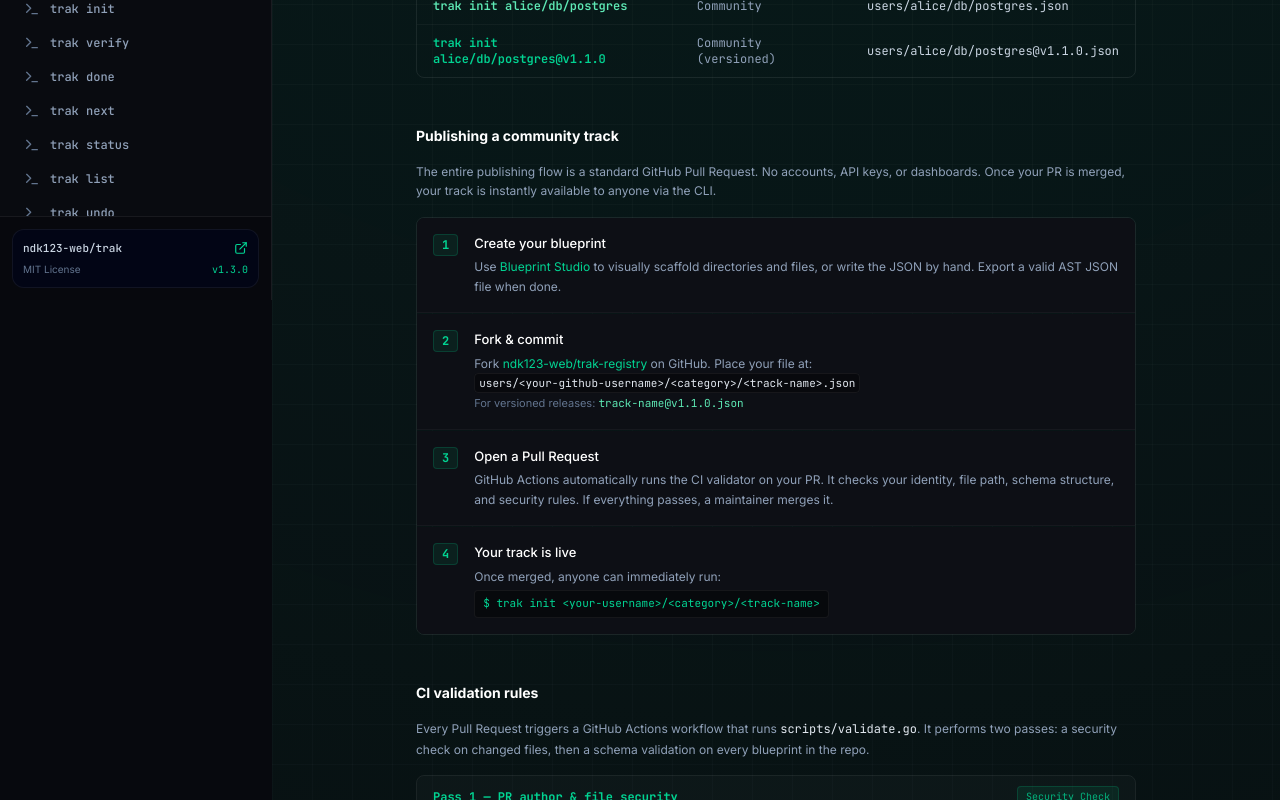
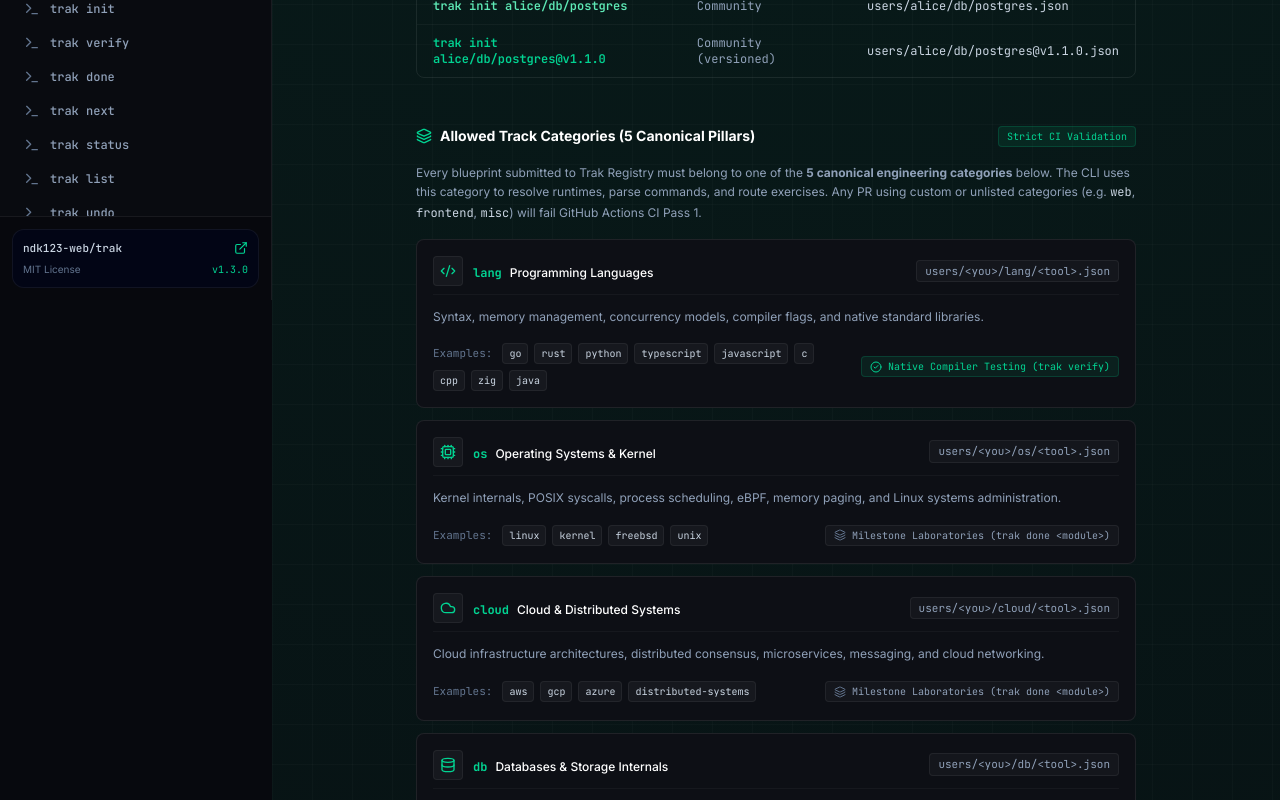
Before and after one commit to ndk123-web/trak-web, a Next.js app: page /registry in a window 1280 px wide. Shown: the part 500-1300 px from the top of the page. Built offline with nearby package versions, Linux system fonts and the light colour scheme.

Commit message:
feat: updated registry page

```diff
--- a/src/app/registry/page.tsx
+++ b/src/app/registry/page.tsx
@@ -2,7 +2,8 @@
 
 import React, { useState } from "react";
 import Link from "next/link";
-import { BookOpen, Terminal, Copy, Check, ChevronDown, ArrowRight } from "lucide-react";
+import { BookOpen, Terminal, Copy, Check, ChevronDown, ArrowRight, Layers, ShieldCheck, CheckCircle2 } from "lucide-react";
+import { CategoryIcon } from "@/components/CategoryIcon";
 
 function FAQItem({ q, children }: { q: string; children: React.ReactNode }) {
   const [open, setOpen] = useState(false);
@@ -124,6 +125,130 @@ export default function RegistryPage() {
               </tr>
             </tbody>
           </table>
+        </div>
+      </section>
+
+      {/* ── Allowed Categories Specification ── */}
+      <section className="space-y-4">
+        <div className="flex flex-col sm:flex-row sm:items-center justify-between gap-2">
+          <h2 className="text-sm font-bold text-white flex items-center gap-2">
+            <Layers className="w-4 h-4 text-emerald-400" />
+            Allowed Track Categories (5 Canonical Pillars)
+          </h2>
+          <span className="text-[10px] font-mono text-emerald-400 bg-emerald-500/10 px-2 py-0.5 rounded border border-emerald-500/20 self-start sm:self-auto">
+            Strict CI Validation
+          </span>
+        </div>
+        <p className="text-xs text-slate-400 font-sans leading-relaxed">
+          Every blueprint submitted to Trak Registry must belong to one of the <strong>5 canonical engineering categories</strong> below. The CLI uses this category to resolve runtimes, parse commands, and route exercises. Any PR using custom or unlisted categories (e.g. <code className="text-slate-300 font-mono">web</code>, <code className="text-slate-300 font-mono">frontend</code>, <code className="text-slate-300 font-mono">misc</code>) will fail GitHub Actions CI Pass 1.
+        </p>
+
+        <div className="space-y-3">
+          {[
+            {
+              id: "lang",
+              name: "Programming Languages",
+              scope: "Syntax, memory management, concurrency models, compiler flags, and native standard libraries.",
+              examples: ["go", "rust", "python", "typescript", "javascript", "c", "cpp", "zig", "java"],
+              automatedVerify: true,
+              verificationLabel: "Native Compiler Testing (trak verify)",
+            },
+            {
+              id: "os",
+              name: "Operating Systems & Kernel",
+              scope: "Kernel internals, POSIX syscalls, process scheduling, eBPF, memory paging, and Linux systems administration.",
+              examples: ["linux", "kernel", "freebsd", "unix"],
+              automatedVerify: false,
+              verificationLabel: "Milestone Laboratories (trak done <module>)",
+            },
+            {
+              id: "cloud",
+              name: "Cloud & Distributed Systems",
+              scope: "Cloud infrastructure architectures, distributed consensus, microservices, messaging, and cloud networking.",
+              examples: ["aws", "gcp", "azure", "distributed-systems"],
+              automatedVerify: false,
+              verificationLabel: "Milestone Laboratories (trak done <module>)",
+            },
+            {
+              id: "db",
+              name: "Databases & Storage Internals",
+              scope: "Storage engines, Write-Ahead Logging (WAL), B-Trees/LSM-Trees, indexing, crash recovery, and ACID isolation.",
+              examples: ["postgres", "redis", "mysql", "sqlite", "mongodb"],
+              automatedVerify: false,
+              verificationLabel: "Milestone Laboratories (trak done <module>)",
+            },
+            {
+              id: "tool",
+              name: "DevOps & Developer Tooling",
+              scope: "Container engines, CI/CD orchestration, Infrastructure as Code, configuration managers, and dev tools.",
+              examples: ["docker", "kubernetes", "ansible", "git", "terraform"],
+              automatedVerify: false,
+              verificationLabel: "Milestone Laboratories (trak done <module>)",
+            },
+          ].map((cat) => (
+            <div
+              key={cat.id}
+              className="p-4 rounded-lg bg-[#0d0f15] border border-white/[0.08] hover:border-emerald-500/30 transition-colors space-y-3"
+            >
+              <div className="flex flex-col sm:flex-row sm:items-center justify-between gap-2 pb-2 border-b border-white/[0.04]">
+                <div className="flex items-center gap-2.5">
+                  <div className="p-1.5 rounded bg-white/[0.04] border border-white/[0.06]">
+                    <CategoryIcon category={cat.id} className="w-4 h-4 text-emerald-400" />
+                  </div>
+                  <div>
+                    <span className="text-xs font-mono font-bold text-emerald-400 mr-2">{cat.id}</span>
+                    <span className="text-xs font-medium text-white">{cat.name}</span>
+                  </div>
+                </div>
+                <div className="flex items-center gap-2">
+                  <span className="text-[11px] font-mono text-slate-400 bg-white/[0.03] px-2 py-0.5 rounded border border-white/[0.06]">
+                    users/&lt;you&gt;/{cat.id}/&lt;tool&gt;.json
+                  </span>
+                </div>
+              </div>
+
+              <p className="text-xs text-slate-400 font-sans leading-relaxed">
+                {cat.scope}
+              </p>
+
+              <div className="flex flex-col sm:flex-row sm:items-center justify-between gap-3 pt-1">
+                <div className="flex flex-wrap items-center gap-1.5">
+                  <span className="text-[11px] font-mono text-slate-500 mr-1">Examples:</span>
+                  {cat.examples.map((ex) => (
+                    <span
+                      key={ex}
+                      className="text-[10px] font-mono text-slate-300 bg-white/[0.04] px-1.5 py-0.5 rounded border border-white/[0.06]"
+                    >
+                      {ex}
+                    </span>
+                  ))}
+                </div>
+                <div className="shrink-0">
+                  {cat.automatedVerify ? (
+                    <span className="inline-flex items-center gap-1.5 text-[10px] font-mono text-emerald-400 bg-emerald-500/10 px-2 py-0.5 rounded border border-emerald-500/20">
+                      <CheckCircle2 className="w-3 h-3 text-emerald-400" />
+                      {cat.verificationLabel}
+                    </span>
+                  ) : (
+                    <span className="inline-flex items-center gap-1.5 text-[10px] font-mono text-slate-400 bg-white/[0.03] px-2 py-0.5 rounded border border-white/[0.06]">
+                      <Layers className="w-3 h-3 text-slate-500" />
+                      {cat.verificationLabel}
+                    </span>
+                  )}
+                </div>
+              </div>
+            </div>
+          ))}
+        </div>
+
+        <div className="p-3.5 rounded-lg bg-emerald-500/[0.04] border border-emerald-500/20 text-xs text-slate-300 space-y-1">
+          <div className="font-semibold text-emerald-400 flex items-center gap-1.5">
+            <ShieldCheck className="w-4 h-4" />
+            Guideline for Contributors:
+          </div>
+          <p className="text-[11px] text-slate-400 font-sans leading-relaxed">
+            When creating a <code className="text-emerald-400 font-mono">lang</code> track, include runnable test harnesses (<code className="text-slate-300 font-mono">exercise_test.go</code>, <code className="text-slate-300 font-mono">exercise_test.py</code>, etc.) so users can run <code className="text-emerald-400 font-mono">trak verify</code> with their native compiler. For <code className="text-slate-300 font-mono">os</code>, <code className="text-slate-300 font-mono">cloud</code>, <code className="text-slate-300 font-mono">db</code>, and <code className="text-slate-300 font-mono">tool</code> tracks, focus on declarative config files (<code className="text-slate-300 font-mono">docker-compose.yml</code>, playbooks, SQL scripts) and step-by-step architectural READMEs.
+          </p>
         </div>
       </section>
 
@@ -326,7 +451,7 @@ export default function RegistryPage() {
             No. Official templates are maintained by the repo owner. If you try to modify anything under <code className="text-slate-300 font-mono">templates/</code>, the CI rejects with: <code className="text-slate-300 font-mono">&quot;cannot modify official templates/&quot;</code>. Create your own version under <code className="text-slate-300 font-mono">users/alice/lang/go.json</code> instead.
           </FAQItem>
           <FAQItem q="What categories can I use?">
-            Five: <code className="text-slate-300 font-mono">lang</code> (programming languages), <code className="text-slate-300 font-mono">os</code> (operating systems), <code className="text-slate-300 font-mono">cloud</code> (cloud platforms), <code className="text-slate-300 font-mono">db</code> (databases), and <code className="text-slate-300 font-mono">tool</code> (devtools &amp; frameworks). Using anything else fails validation.
+            You must use one of the five canonical categories: <code className="text-emerald-400 font-mono">lang</code> (programming languages), <code className="text-emerald-400 font-mono">os</code> (operating systems &amp; kernel), <code className="text-emerald-400 font-mono">cloud</code> (cloud platforms &amp; distributed systems), <code className="text-emerald-400 font-mono">db</code> (databases &amp; storage internals), and <code className="text-emerald-400 font-mono">tool</code> (DevOps, containers &amp; tooling). Tracks under <code className="text-emerald-400 font-mono">lang</code> support automated compiler verification via <code className="text-emerald-400 font-mono">trak verify</code>, whereas <code className="text-emerald-400 font-mono">os</code>, <code className="text-emerald-400 font-mono">cloud</code>, <code className="text-emerald-400 font-mono">db</code>, and <code className="text-emerald-400 font-mono">tool</code> are hands-on architectural milestone labs marked with <code className="text-emerald-400 font-mono">trak done &lt;module&gt;</code>. Custom or arbitrary categories (e.g. &apos;web&apos;, &apos;frontend&apos;, &apos;misc&apos;) are strictly rejected by the automated CI validator.
           </FAQItem>
           <FAQItem q="How do I publish multiple versions of the same track?">
             Add <code className="text-emerald-400 font-mono">@version</code> to the filename. <code className="text-slate-300 font-mono">postgres.json</code> is the default, <code className="text-slate-300 font-mono">postgres@v1.1.0.json</code> is v1.1, <code className="text-slate-300 font-mono">postgres@v2.0.0.json</code> is v2. Users choose with <code className="text-emerald-400 font-mono">trak init alice/db/postgres@v1.1.0</code>.
```
